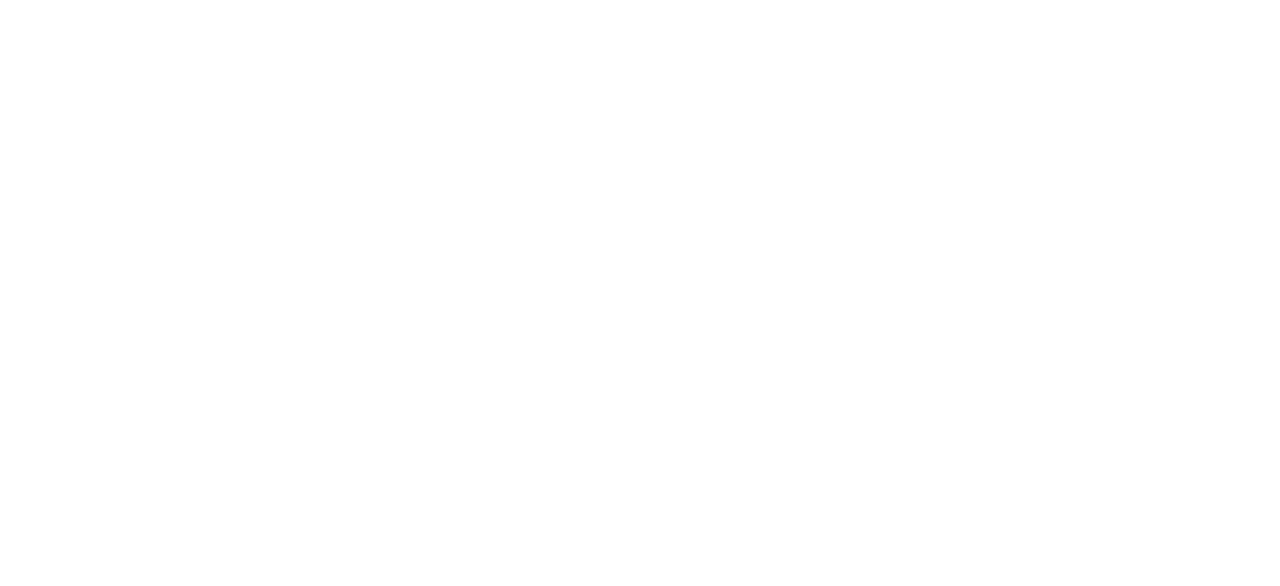
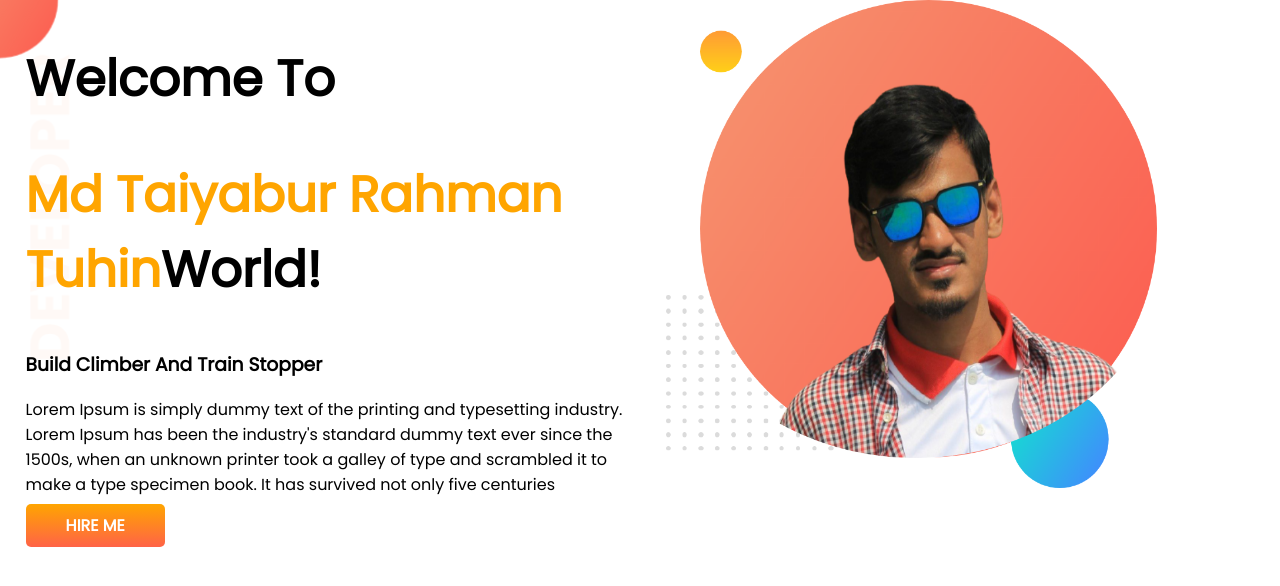
Before and after one commit to MDTaiyaburRahmanTuhin/developer-portfolio, a plain HTML site: page index.html in a window 1280 px wide. Drawn offline with Linux system fonts and the light colour scheme.

Commit message:
top banner added

```diff
--- a/index.html
+++ b/index.html
@@ -1,13 +1,32 @@
 <!DOCTYPE html>
 <html lang="en">
+
 <head>
     <meta charset="UTF-8">
     <meta http-equiv="X-UA-Compatible" content="IE=edge">
     <meta name="viewport" content="width=device-width, initial-scale=1.0">
     <title>Md Taiyabur Rahman Tuhin Portfolio</title>
     <link rel="stylesheet" href="style.css">
+    <link rel="preconnect" href="https://fonts.googleapis.com">
+    <link rel="preconnect" href="https://fonts.gstatic.com" crossorigin>
+    <link href="https://fonts.googleapis.com/css2?family=Poppins&display=swap" rel="stylesheet">
 </head>
+
 <body>
+    <section class="top-banner">
+        <div class="half-width">
+            <h1>Welcome To</h1>
+            <h1><span class="Name-color">Md Taiyabur Rahman Tuhin</span>World!</h1>
+            <h3>Build Climber And Train Stopper</h3>
+            <p>Lorem Ipsum is simply dummy text of the printing and typesetting industry. Lorem Ipsum has been the
+                industry's standard dummy text ever since the 1500s, when an unknown printer took a galley of type and
+                scrambled it to make a type specimen book. It has survived not only five centuries</p>
+            <a class="link-button" href="http://" target="_blank" rel="noopener noreferrer">HIRE ME</a>
+        </div>
+        <div class="half-width">
+            <img src="images/tuhin.png" alt="" srcset="">
+        </div>
+    </section>
+</body>
 
-</body>
 </html>
--- a/style.css
+++ b/style.css
@@ -0,0 +1,32 @@
+body{
+    font-family: 'Poppins', sans-serif;
+    margin: 0;
+}
+h1{
+    font-size: 50px;
+}
+.Name-color{
+    color: orange;
+}
+section{
+    display: flex;
+}
+.half-width{
+    width: 50%;
+    padding-left: 2%;
+}
+.half-width img{
+    width: 80%;
+}
+.link-button{
+    text-decoration: none;
+    background-image: linear-gradient(orange, tomato);
+    color: white;
+    font-weight: 700;
+    padding: 10px 40px;
+    border-radius: 5px;
+}
+.top-banner{
+    background-image: url(images/top-banner.png);
+    background-repeat: no-repeat;
+}
```
Also changed, not shown: images/dream-bg.png (added), images/exp-bg.png (added), images/jhankar.png (added), images/jhankar2.png (added), images/my-bg.png (added), images/my-bg2.png (added), images/top-banner.png (added), images/tuhin.png (added).
